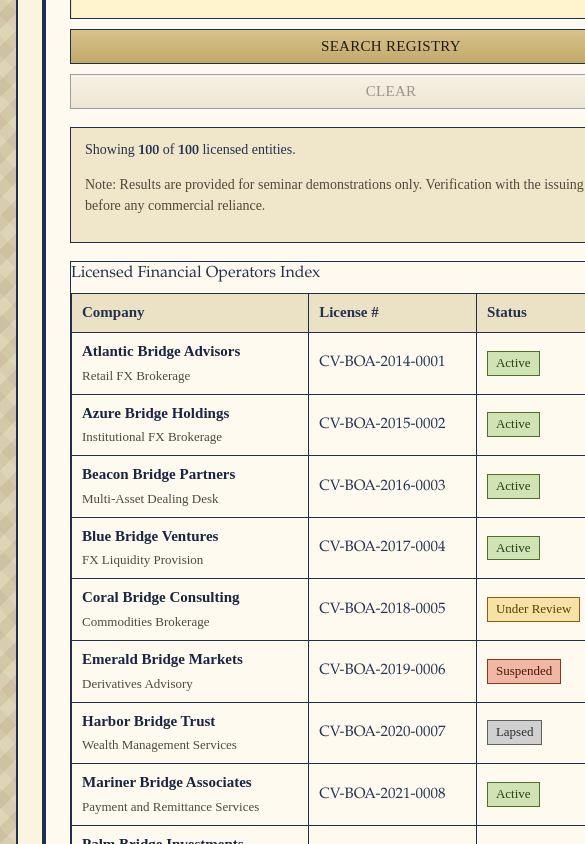
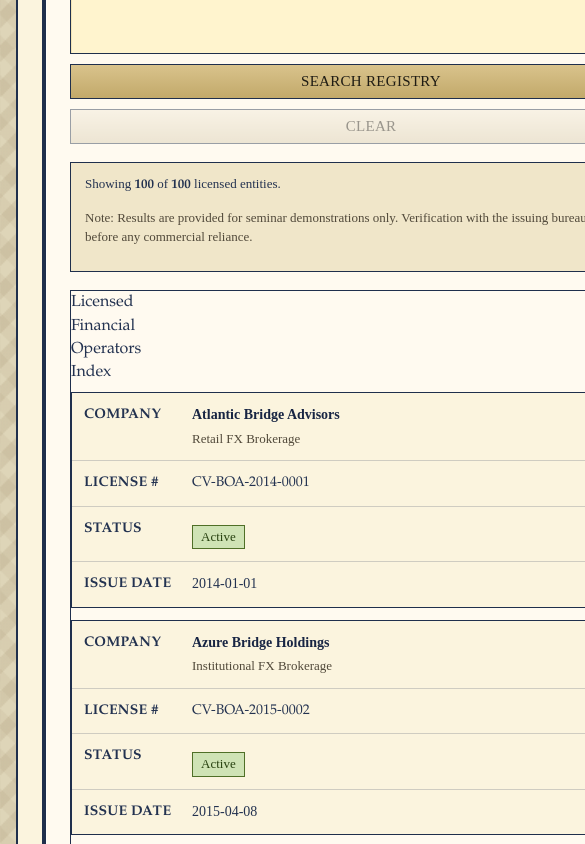
Before and after one commit to jinjinsansan/mock, a Next.js app: page / in a window 390 px wide. Shown: the part 1040-1884 px from the top of the page, 585 px wide, since content can reach past the window. Built offline with nearby package versions, Linux system fonts and the light colour scheme.

Commit message:
Improve responsive behaviour for registry listings
Co-authored-by: factory-droid[bot] <138933559+factory-droid[bot]@users.noreply.github.com>

```diff
--- a/src/app/layout.tsx
+++ b/src/app/layout.tsx
@@ -1,5 +1,5 @@
 import Link from "next/link";
-import type { Metadata } from "next";
+import type { Metadata, Viewport } from "next";
 import "./globals.css";
 import styles from "./layout.module.css";
 
@@ -23,6 +23,11 @@ export const metadata: Metadata = {
       nocache: true,
     },
   },
+};
+
+export const viewport: Viewport = {
+  width: "device-width",
+  initialScale: 1,
 };
 
 export default function RootLayout({
--- a/src/components/LicenseSearch.module.css
+++ b/src/components/LicenseSearch.module.css
@@ -81,11 +81,13 @@
   background-color: var(--bg-card);
   max-height: 520px;
   overflow-y: auto;
+  overflow-x: auto;
   scrollbar-width: thin;
 }
 
 .tableWrapper table {
-  min-width: 640px;
+  min-width: 600px;
+  width: 100%;
 }
 
 .companyLink {
@@ -170,3 +172,66 @@
     max-height: none;
   }
 }
+
+@media (max-width: 640px) {
+  .summary {
+    font-size: 13px;
+  }
+
+  .tableWrapper table,
+  .tableWrapper thead,
+  .tableWrapper tbody,
+  .tableWrapper th,
+  .tableWrapper td,
+  .tableWrapper tr {
+    display: block;
+  }
+
+  .tableWrapper thead {
+    position: absolute;
+    clip: rect(0 0 0 0);
+    width: 1px;
+    height: 1px;
+    margin: -1px;
+    border: 0;
+    overflow: hidden;
+    padding: 0;
+  }
+
+  .tableWrapper tr {
+    margin-bottom: 12px;
+    border: 1px solid var(--ink-frame);
+    background-color: var(--bg-body);
+  }
+
+  .tableWrapper td {
+    border: none;
+    border-bottom: 1px solid rgba(31, 47, 76, 0.2);
+    position: relative;
+    padding: 12px 12px 12px 120px;
+    font-size: 14px;
+  }
+
+  .tableWrapper td:last-child {
+    border-bottom: none;
+  }
+
+  .tableWrapper td::before {
+    content: attr(data-label);
+    position: absolute;
+    left: 12px;
+    top: 12px;
+    font-weight: 600;
+    font-family: var(--font-heading);
+    text-transform: uppercase;
+    letter-spacing: 0.02em;
+  }
+
+  .licenseCell {
+    word-break: break-word;
+  }
+
+  .statusBadge {
+    margin-top: 6px;
+  }
+}
--- a/src/components/LicenseSearch.tsx
+++ b/src/components/LicenseSearch.tsx
@@ -115,19 +115,21 @@ export function LicenseSearch({ licenses }: Props) {
                 const statusVariant = STATUS_CLASS_MAP[license.status] ?? styles.statusDefault;
                 return (
                   <tr key={license.licenseNumber}>
-                    <td>
+                    <td data-label="Company">
                       <Link href={`/licenses/${license.slug}`} className={styles.companyLink}>
                         {license.companyName}
                       </Link>
                       <div className={styles.category}>{license.businessCategory}</div>
                     </td>
-                    <td className={styles.licenseCell}>{license.licenseNumber}</td>
-                    <td>
+                    <td className={styles.licenseCell} data-label="License #">
+                      {license.licenseNumber}
+                    </td>
+                    <td data-label="Status">
                       <span className={`${styles.statusBadge} ${statusVariant}`}>
                         {license.status}
                       </span>
                     </td>
-                    <td>{license.issueDate}</td>
+                    <td data-label="Issue Date">{license.issueDate}</td>
                   </tr>
                 );
               })}
```
